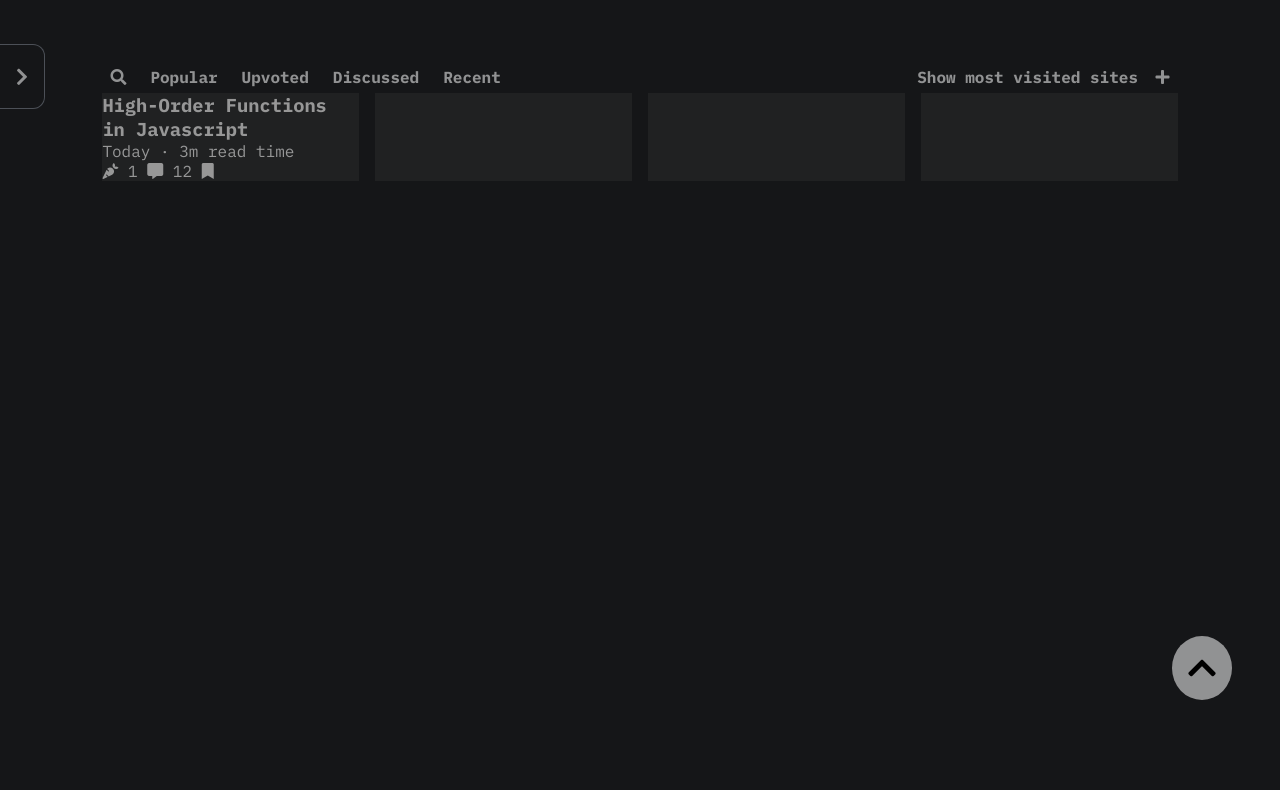
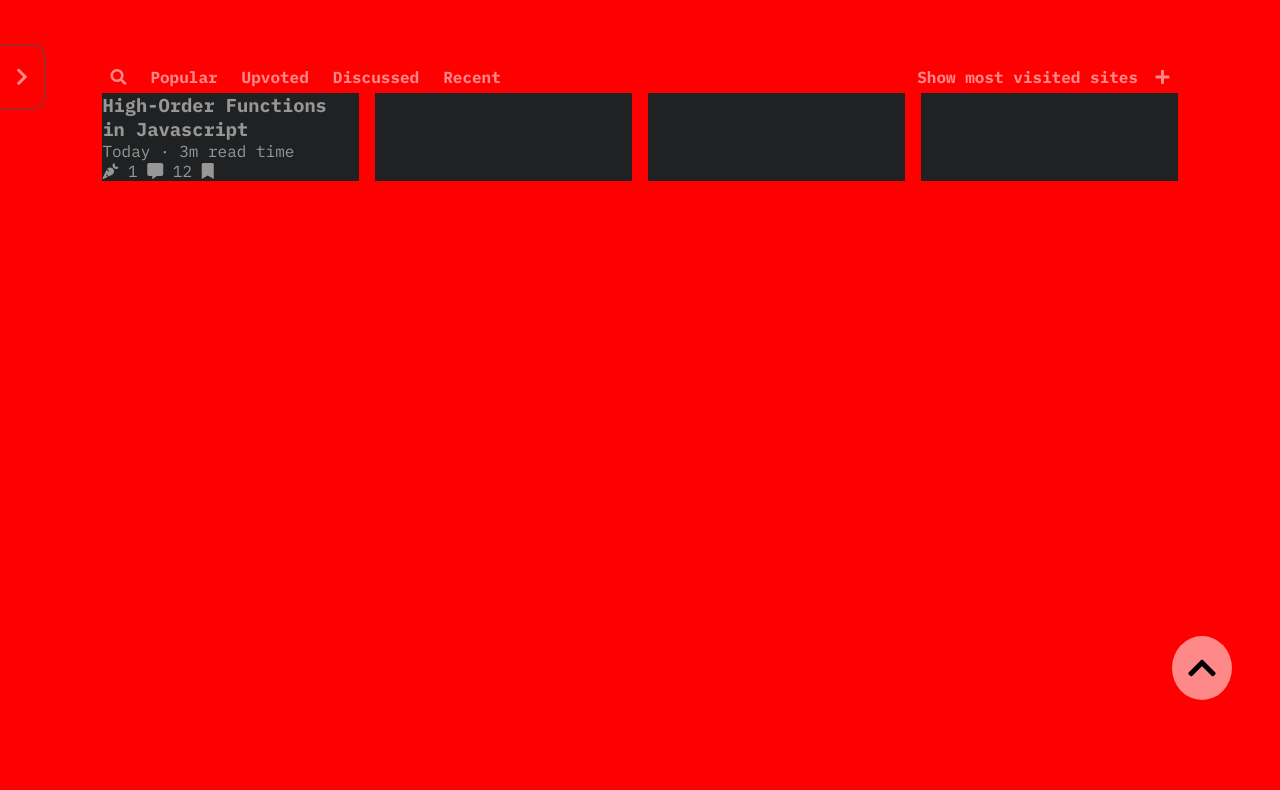
Before and after one commit to abelfubu/daily-dev-demo, a plain HTML site: page index.html in a window 1280 px wide. Shown: the part 52-842 px from the top of the page. Drawn offline with Linux system fonts and the light colour scheme; grey boxes are pictures that could not be loaded.

Commit message:
changed background color to red

```diff
--- a/css/styles.css
+++ b/css/styles.css
@@ -18,7 +18,7 @@
 }
 
 body {
-  background-color: var(--primary);
+  background-color: red;
   color: var(--secondary-light);
   height: 200vh;
 }
```
